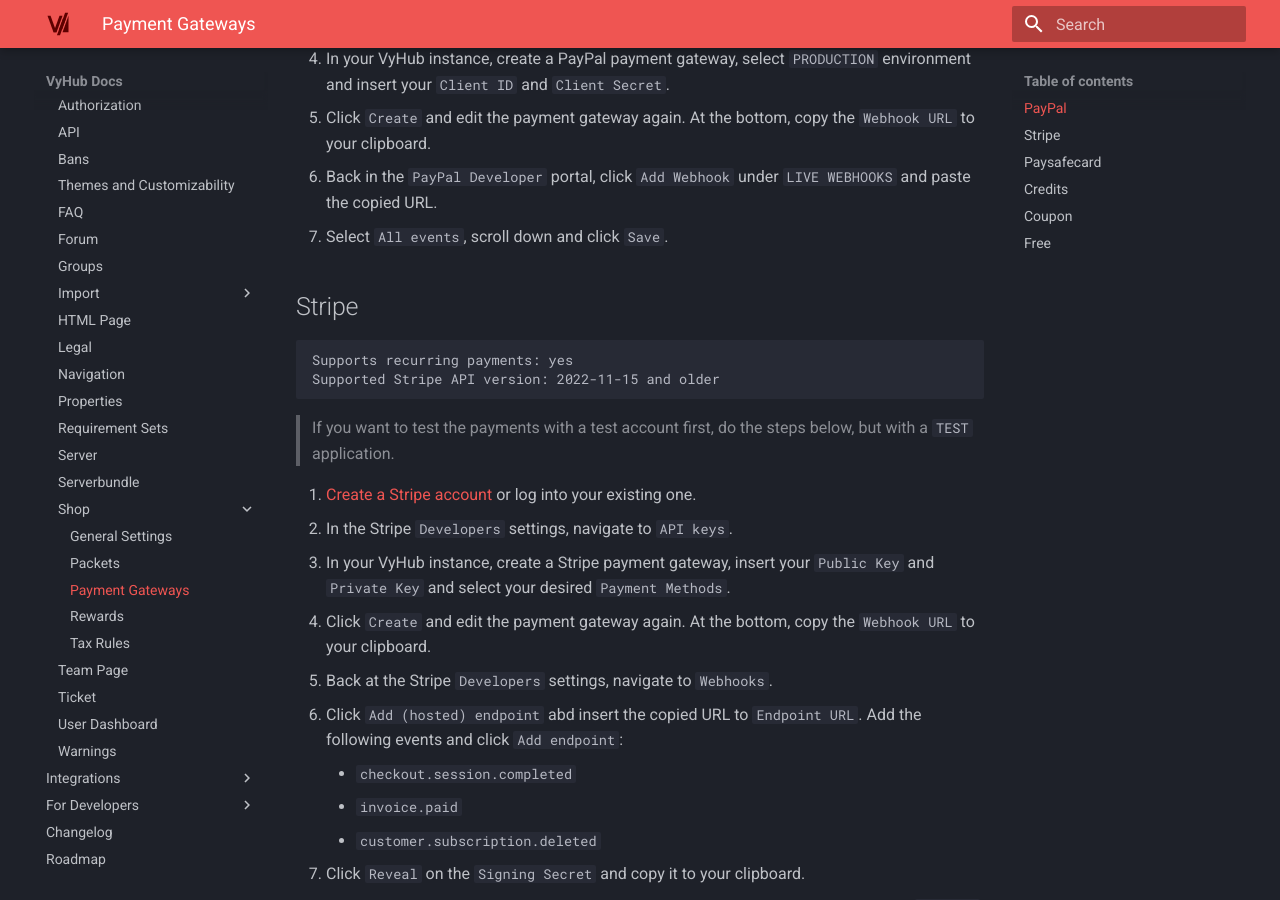
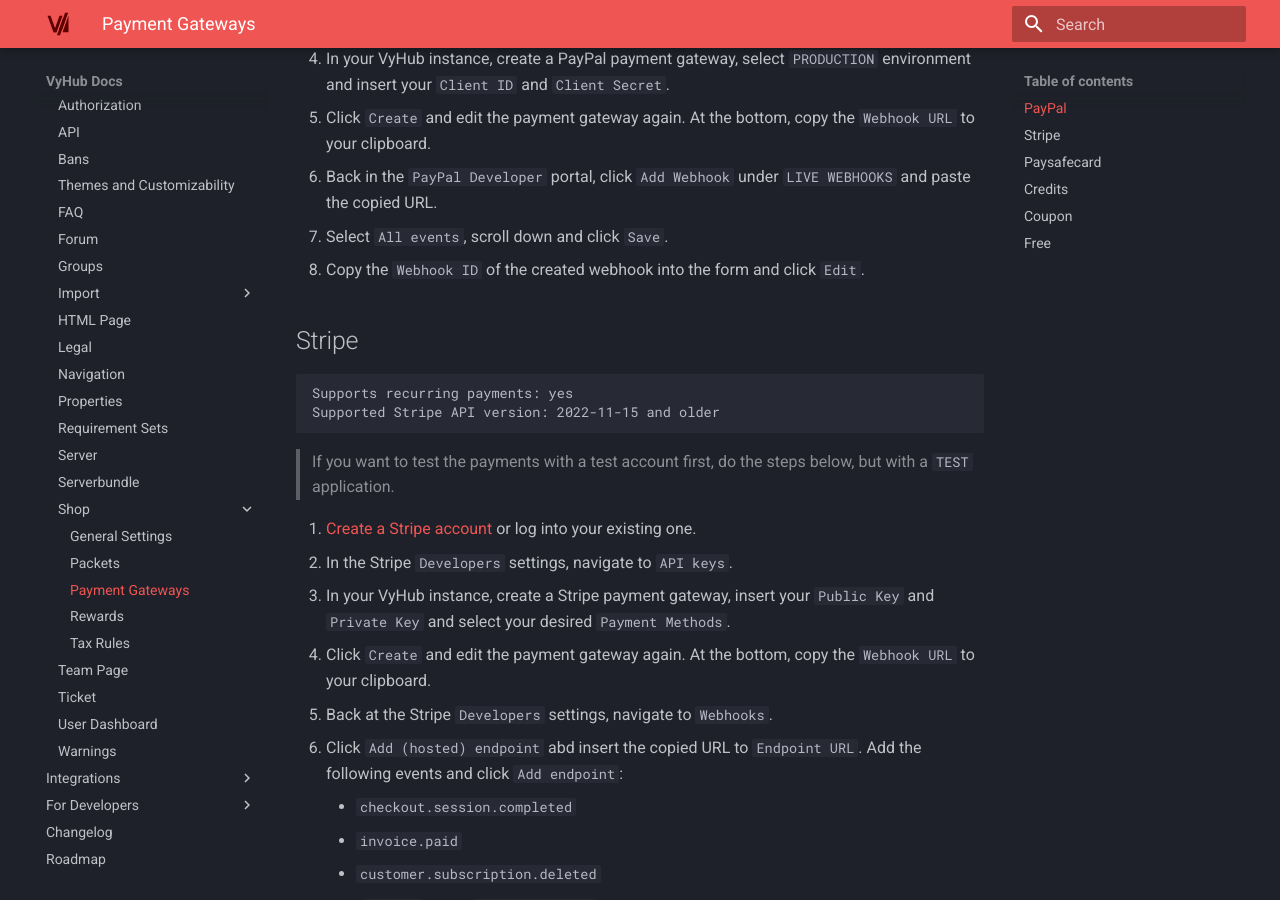
Before and after one commit to nyx-project/vyhub-documentation, an MkDocs documentation site: the page built from docs/guide/shop/payment_gateway.md, in a window 1280 px wide and 900 px high, scrolled down 858 px. Built offline with MkDocs 1.6.1 and Material for MkDocs 9.7.7, drawn with Linux system fonts in a browser that asks for light colours; the version menu is left out.

Commit message:
Add paypal webhook id explaination

```diff
--- a/docs/guide/shop/payment_gateway.md
+++ b/docs/guide/shop/payment_gateway.md
@@ -27,6 +27,7 @@
 5. Click `Create` and edit the payment gateway again. At the bottom, copy the `Webhook URL` to your clipboard.
 6. Back in the `PayPal Developer` portal, click `Add Webhook` under `LIVE WEBHOOKS` and paste the copied URL.
 7. Select `All events`, scroll down and click `Save`.
+8. Copy the `Webhook ID` of the created webhook into the form and click `Edit`.
 
 
 ## Stripe
```
